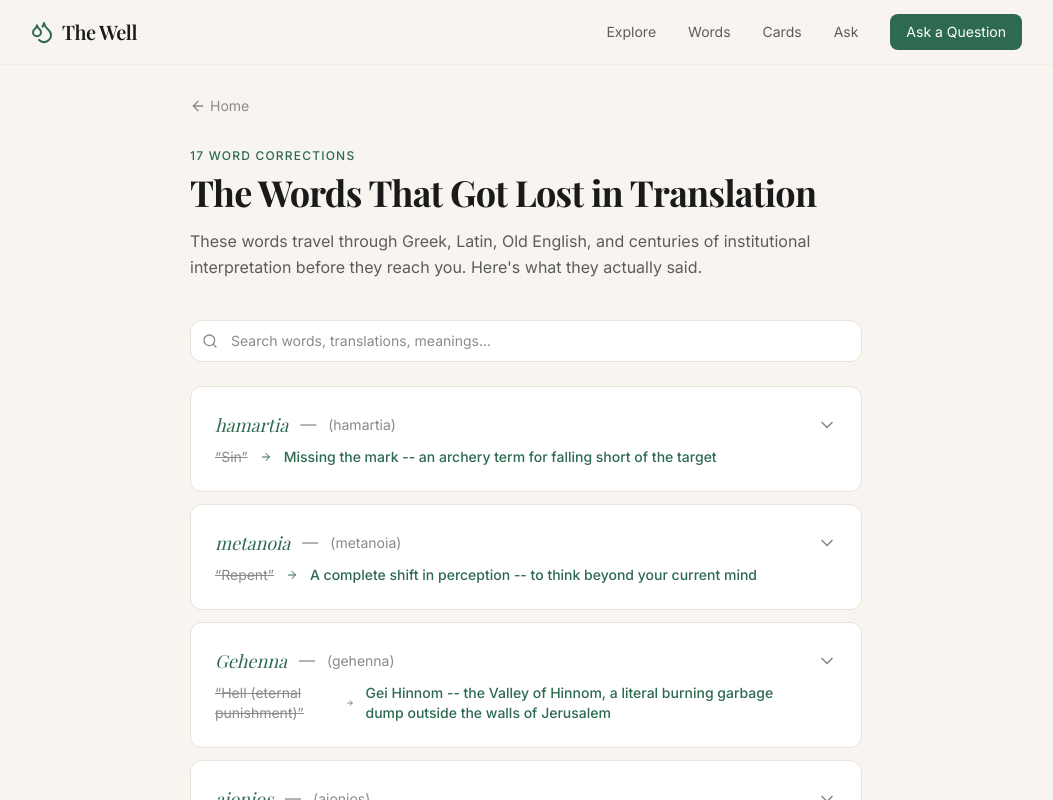
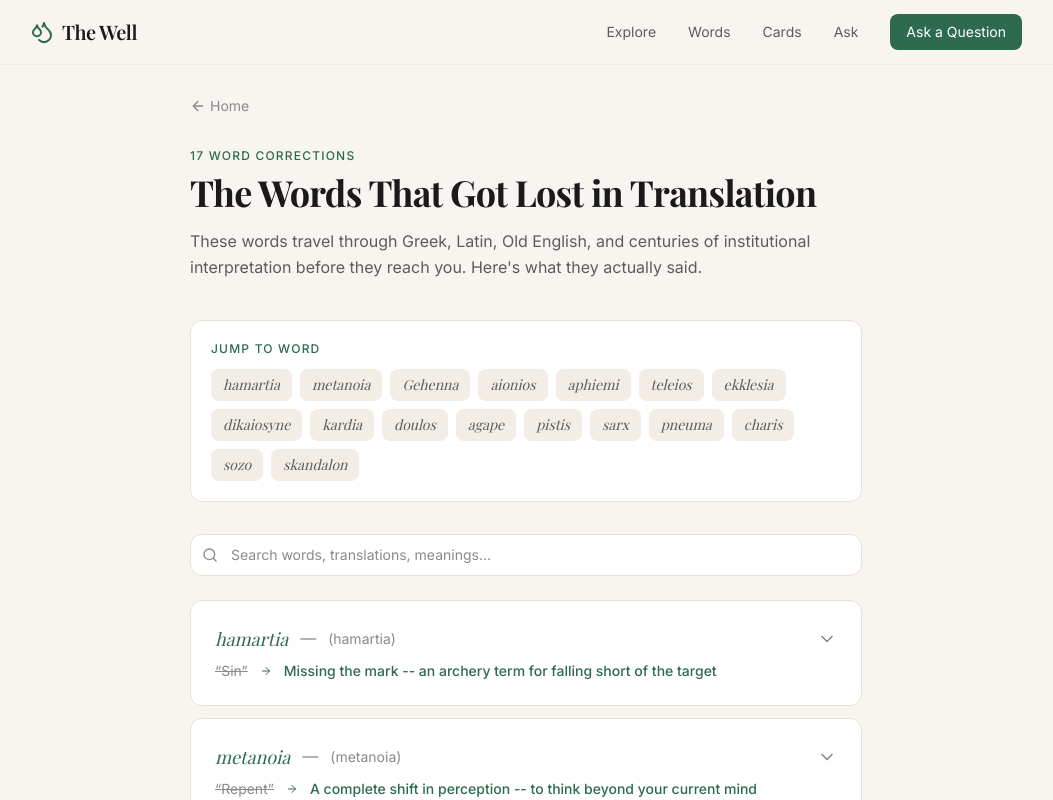
Before and after one commit to lordshua1337/the-well, a Next.js app: page /words in a window 1280 px wide. Shown: the top 800 px of the page, without its empty margins (114-1167 px from the left). Built offline with nearby package versions, Linux system fonts and the light colour scheme; a web font is replaced by a local one.

Commit message:
feat: add jump-to-word navigation and scroll anchors on words page

```diff
--- a/src/app/words/page.tsx
+++ b/src/app/words/page.tsx
@@ -15,7 +15,7 @@ function WordCard({
   onToggle: () => void;
 }) {
   return (
-    <div className="bg-surface rounded-xl border border-border overflow-hidden card-hover">
+    <div id={word.id} className="bg-surface rounded-xl border border-border overflow-hidden card-hover scroll-mt-24">
       {/* Header -- always visible */}
       <button
         onClick={onToggle}
@@ -141,6 +141,24 @@ export default function WordsPage() {
           </p>
         </div>
 
+        {/* Quick jump */}
+        <div className="bg-surface border border-border rounded-xl p-5 mb-8">
+          <p className="text-xs text-accent uppercase tracking-widest font-medium mb-3">
+            Jump to Word
+          </p>
+          <div className="flex flex-wrap gap-2">
+            {wordCorrections.map((word) => (
+              <a
+                key={word.id}
+                href={`#${word.id}`}
+                className="text-sm bg-surface-warm px-3 py-1.5 rounded-lg text-text-secondary hover:text-accent hover:bg-accent/10 transition-colors"
+              >
+                <span className="font-serif italic">{word.transliteration}</span>
+              </a>
+            ))}
+          </div>
+        </div>
+
         {/* Search */}
         <div className="relative mb-6">
           <Search className="absolute left-3 top-1/2 -translate-y-1/2 w-4 h-4 text-text-muted" />
```
